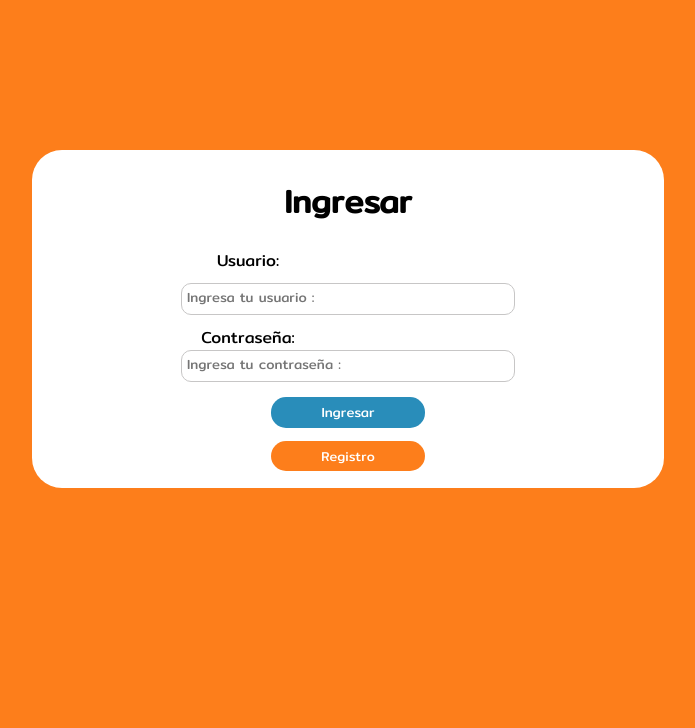
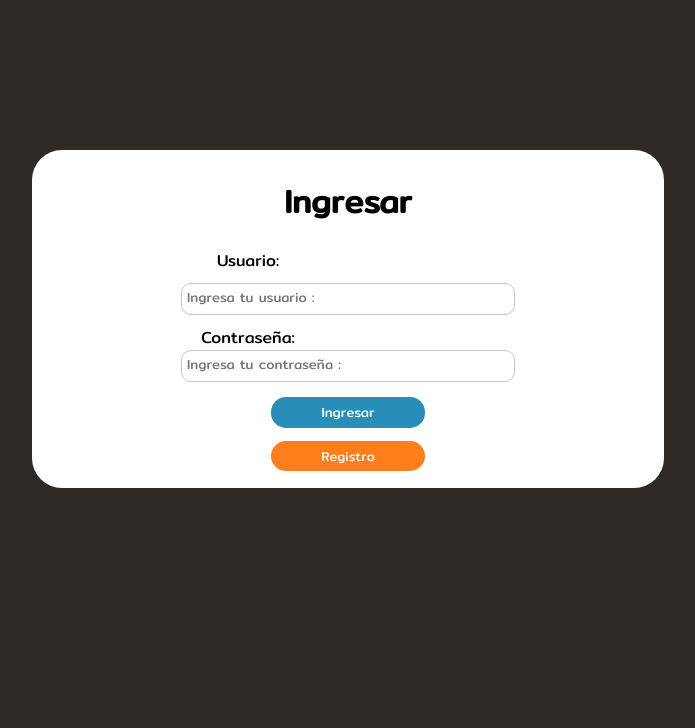
Before and after one commit to yeinerjavier456/inventario, a PHP site: page / in a window 1280 px wide. Shown: the top 728 px of the page, without its empty margins (292-987 px from the left). Run offline with PHP 8.4, Linux system fonts and the light colour scheme.

Commit message:
version 1

```diff
--- a/assets/css/addlist.css
+++ b/assets/css/addlist.css
@@ -1,6 +1,6 @@
 body {
     font-family: Arial, Helvetica, sans-serif;
-    background-color: #fd7e1b;
+    background-color: #2f2a25;
 }
 .header {
     position: fixed;
--- a/assets/css/fix.css
+++ b/assets/css/fix.css
@@ -1,6 +1,6 @@
 body {
     font-family: Arial, Helvetica, sans-serif;
-    background-color: #fd7e1b;
+    background-color: #2f2a25;
 }
 .header {
     position: fixed;
--- a/assets/css/index.css
+++ b/assets/css/index.css
@@ -1,5 +1,5 @@
 body {
-    background-color: #fd7e1b;
+    background-color: #2f2a25;
 }
 
 .content{
--- a/assets/css/list.css
+++ b/assets/css/list.css
@@ -1,6 +1,6 @@
 body {
     font-family: Arial, Helvetica, sans-serif;
-    background-color: #fd7e1b;
+    background-color: #2f2a25;
 }
 .header {
     position: fixed;
@@ -84,7 +84,7 @@ tr:nth-child(even) {
     transition: 0.5s;
 }
 .modify .bfix:hover {
-    background-color: #fdb515;
+    background-color: #7c7669;
     color: white;
 }
 .delete .bdelete {
```
